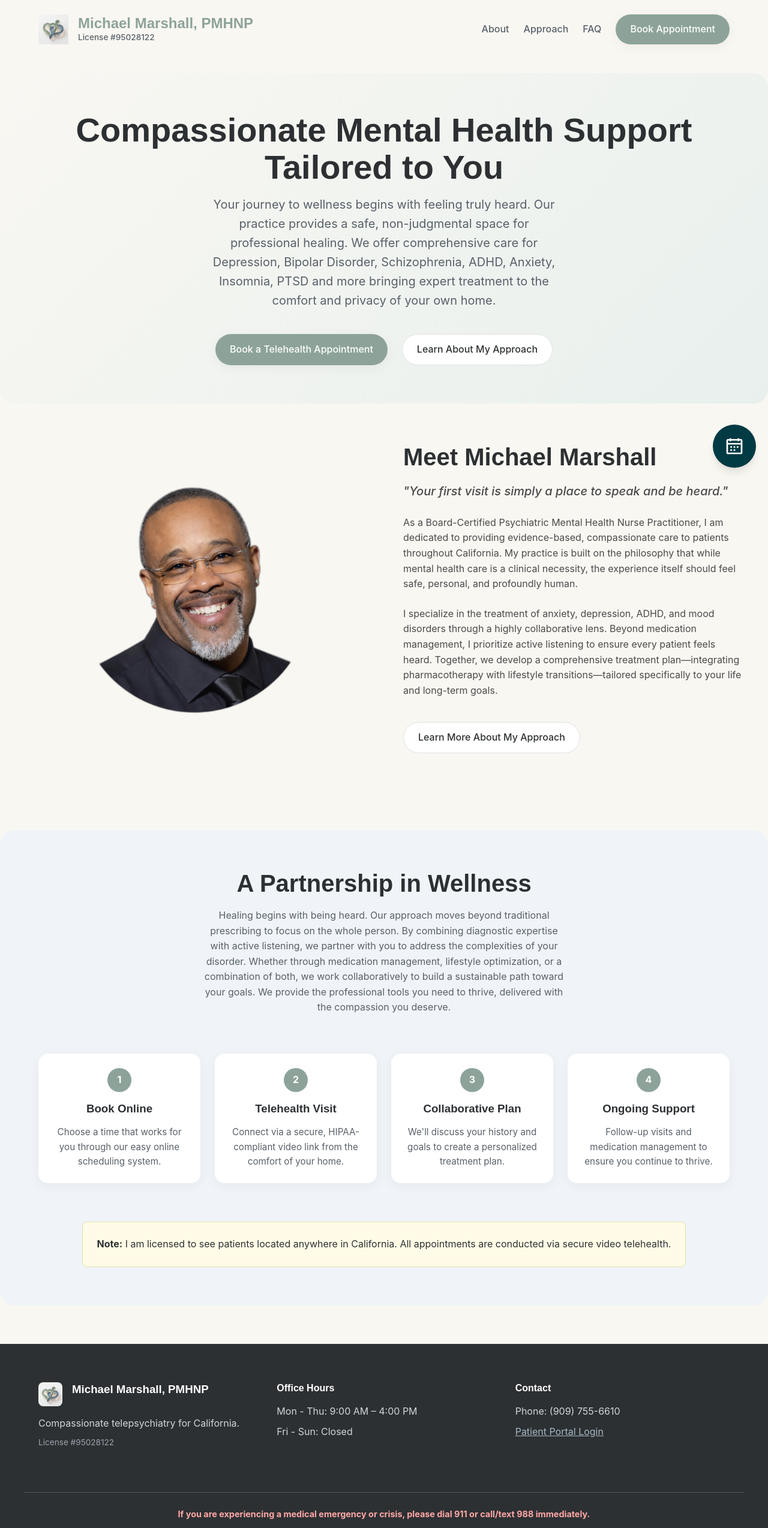
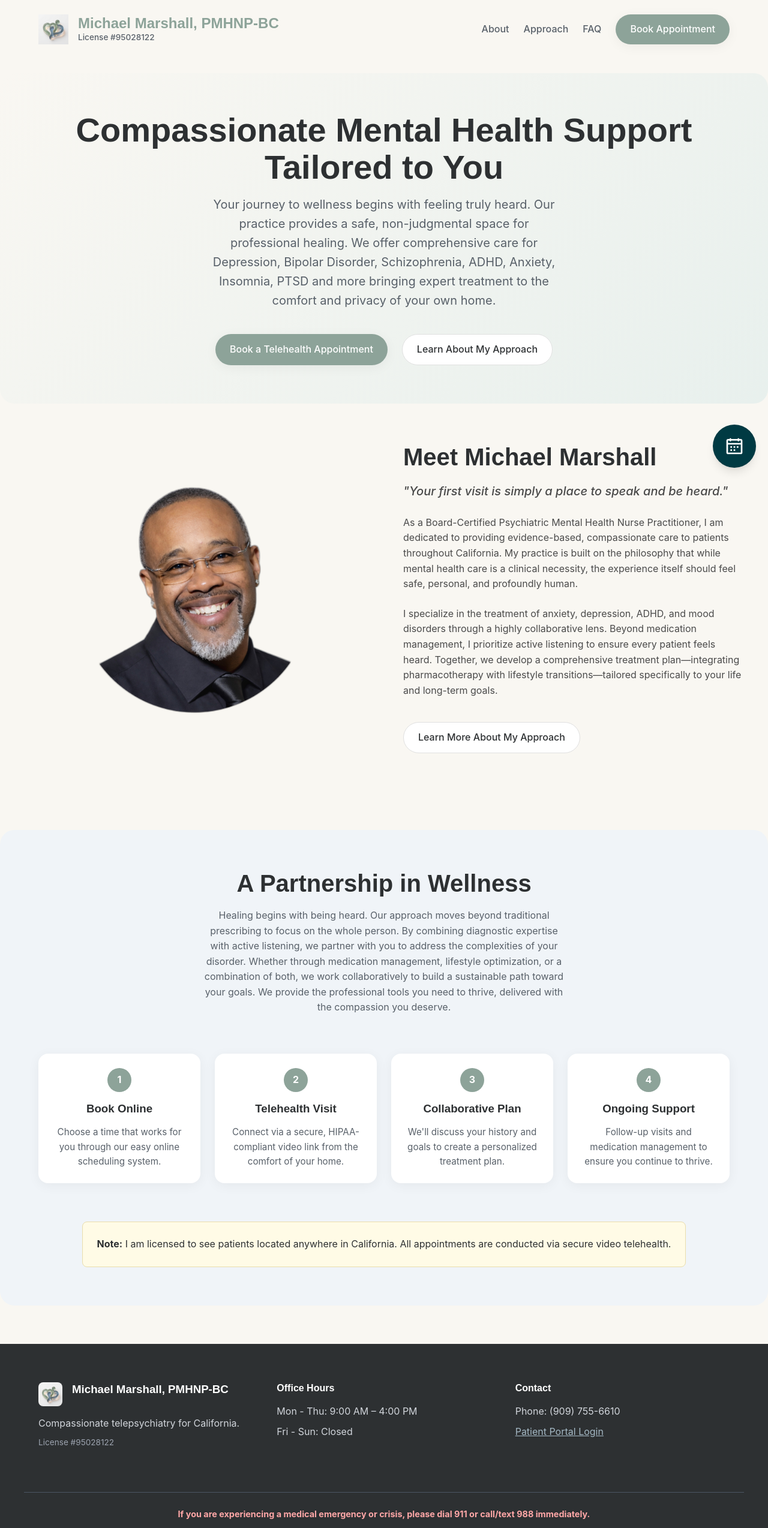
Before and after one commit to Dunnbiggs/Madvnp, a React (Vite) app: page / in a window 1280 px wide. Shown: the top 2548 px of the page at 60% size. Built offline with nearby package versions, Linux system fonts and the light colour scheme.

Commit message:
feat: update PMHNP to PMHNP-BC in header and footer

```diff
--- a/src/components/Footer.jsx
+++ b/src/components/Footer.jsx
@@ -7,7 +7,7 @@ const Footer = () => {
                 <div className="footer-info">
                     <div className="footer-brand">
                         <img src="/logo.jpg" alt="Logo" className="footer-logo" />
-                        <h3>Michael Marshall, PMHNP</h3>
+                        <h3>Michael Marshall, PMHNP-BC</h3>
                     </div>
                     <p>Compassionate telepsychiatry for California.</p>
                     <p className="license-text-footer">License #95028122</p>
@@ -27,7 +27,7 @@ const Footer = () => {
                 <p className="emergency-note">
                     <strong>If you are experiencing a medical emergency or crisis, please dial 911 or call/text 988 immediately.</strong>
                 </p>
-                <p>&copy; {new Date().getFullYear()} Michael Marshall, PMHNP. All rights reserved.</p>
+                <p>&copy; {new Date().getFullYear()} Michael Marshall, PMHNP-BC. All rights reserved.</p>
             </div>
         </footer>
     )
--- a/src/components/Header.jsx
+++ b/src/components/Header.jsx
@@ -4,9 +4,9 @@ const Header = () => {
     return (
         <header className="header container">
             <div className="header-logo">
-                <img src="/logo.jpg" alt="Michael Marshall, PMHNP Logo" className="logo" />
+                <img src="/logo.jpg" alt="Michael Marshall, PMHNP-BC Logo" className="logo" />
                 <div className="header-text">
-                    <h1>Michael Marshall, <span className="text-muted">PMHNP</span></h1>
+                    <h1>Michael Marshall, <span className="text-muted">PMHNP-BC</span></h1>
                     <p className="license-text">License #95028122</p>
                 </div>
             </div>
```
Also changed, not shown: 3 other files (tests, documents, lock files or other folders).
